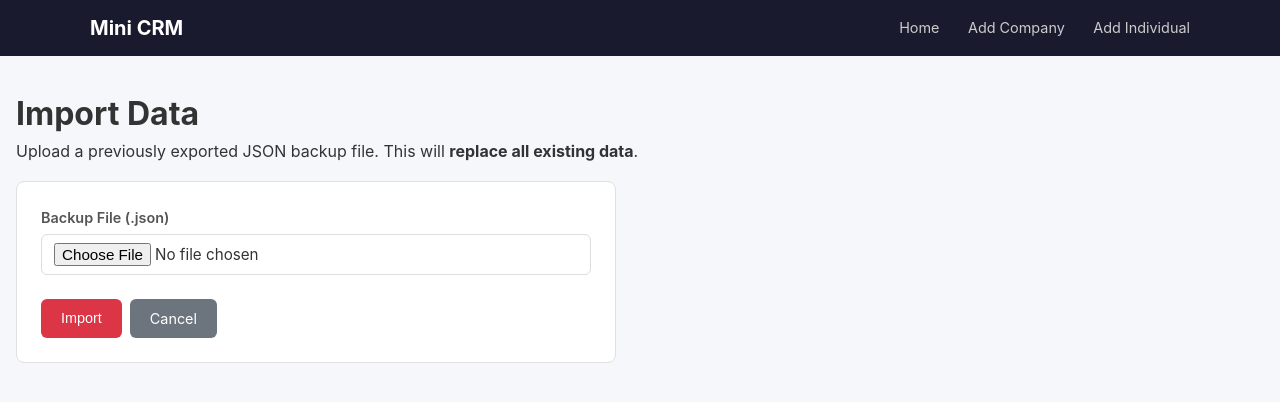
After one commit to jeremymanne/mini-crm, a Flask app: page /import in a window 1280 px wide. The commit adds this page. Shown: the top 402 px of the page. Run offline with Flask 3, Linux system fonts and the light colour scheme; some libraries are stand-ins or nearby versions.

Commit message:
Add data export/import functionality

```diff
--- a/app.py
+++ b/app.py
@@ -1,7 +1,9 @@
 import os
+import json
 import sqlite3
+from datetime import datetime
 from functools import wraps
-from flask import Flask, render_template, request, redirect, url_for, flash, g, session
+from flask import Flask, render_template, request, redirect, url_for, flash, g, session, jsonify, Response
 
 app = Flask(__name__)
 app.secret_key = os.environ.get('SECRET_KEY', 'dev-secret-change-me-in-production')
@@ -552,5 +554,87 @@ def get_follow_ups_for_entity(entity_type, entity_id):
     return result
 
 
+# --- Export / Import ---
+
+def serialize_row(row):
+    """Convert a database row to a JSON-safe dict."""
+    d = dict(row)
+    for k, v in d.items():
+        if isinstance(v, datetime):
+            d[k] = v.isoformat()
+    return d
+
+
+@app.route('/export')
+@login_required
+def export_data():
+    tables = ['companies', 'individuals', 'relationships', 'notes',
+              'follow_ups', 'follow_up_links', 'follow_up_comments']
+    data = {}
+    for table in tables:
+        rows = query_db(f'SELECT * FROM {table}')
+        data[table] = [serialize_row(r) for r in rows]
+    output = json.dumps(data, indent=2, default=str)
+    return Response(
+        output,
+        mimetype='application/json',
+        headers={'Content-Disposition': 'attachment;filename=mini-crm-backup.json'}
+    )
+
+
+@app.route('/import', methods=['GET', 'POST'])
+@login_required
+def import_data():
+    if request.method == 'POST':
+        file = request.files.get('file')
+        if not file:
+            flash('No file selected.', 'error')
+            return redirect(url_for('import_data'))
+        try:
+            data = json.load(file)
+        except json.JSONDecodeError:
+            flash('Invalid JSON file.', 'error')
+            return redirect(url_for('import_data'))
+
+        # Clear existing data in reverse dependency order
+        for table in ['follow_up_comments', 'follow_up_links', 'follow_ups',
+                      'notes', 'relationships', 'individuals', 'companies']:
+            query_db(f'DELETE FROM {table}')
+
+        # Insert data
+        for c in data.get('companies', []):
+            query_db('INSERT INTO companies (id, name, website, type, linkedin_url, location, created_at) VALUES (?, ?, ?, ?, ?, ?, ?)',
+                     (c['id'], c['name'], c.get('website'), c.get('type'), c.get('linkedin_url'), c.get('location'), c.get('created_at')))
+        for i in data.get('individuals', []):
+            query_db('INSERT INTO individuals (id, name, title, email, phone, linkedin_url, location, created_at) VALUES (?, ?, ?, ?, ?, ?, ?, ?)',
+                     (i['id'], i['name'], i.get('title'), i.get('email'), i.get('phone'), i.get('linkedin_url'), i.get('location'), i.get('created_at')))
+        for r in data.get('relationships', []):
+            query_db('INSERT INTO relationships (id, from_type, from_id, to_type, to_id, relationship_type, created_at) VALUES (?, ?, ?, ?, ?, ?, ?)',
+                     (r['id'], r['from_type'], r['from_id'], r['to_type'], r['to_id'], r['relationship_type'], r.get('created_at')))
+        for n in data.get('notes', []):
+            query_db('INSERT INTO notes (id, entity_type, entity_id, note_text, created_at) VALUES (?, ?, ?, ?, ?)',
+                     (n['id'], n['entity_type'], n['entity_id'], n['note_text'], n.get('created_at')))
+        for fu in data.get('follow_ups', []):
+            query_db('INSERT INTO follow_ups (id, title, body, created_at) VALUES (?, ?, ?, ?)',
+                     (fu['id'], fu['title'], fu.get('body'), fu.get('created_at')))
+        for fl in data.get('follow_up_links', []):
+            query_db('INSERT INTO follow_up_links (id, follow_up_id, entity_type, entity_id) VALUES (?, ?, ?, ?)',
+                     (fl['id'], fl['follow_up_id'], fl['entity_type'], fl['entity_id']))
+        for fc in data.get('follow_up_comments', []):
+            query_db('INSERT INTO follow_up_comments (id, follow_up_id, comment_text, created_at) VALUES (?, ?, ?, ?)',
+                     (fc['id'], fc['follow_up_id'], fc['comment_text'], fc.get('created_at')))
+
+        # Reset sequences for PostgreSQL
+        if USE_POSTGRES:
+            for table in ['companies', 'individuals', 'relationships', 'notes',
+                          'follow_ups', 'follow_up_links', 'follow_up_comments']:
+                query_db(f"SELECT setval(pg_get_serial_sequence('{table}', 'id'), COALESCE((SELECT MAX(id) FROM {table}), 0) + 1, false)")
+
+        commit_db()
+        flash('Data imported successfully.', 'success')
+        return redirect(url_for('index'))
+    return render_template('import.html')
+
+
 if __name__ == '__main__':
     app.run(debug=True)
--- a/templates/base.html
+++ b/templates/base.html
@@ -15,6 +15,8 @@
                 <a href="{{ url_for('add_company') }}">Add Company</a>
                 <a href="{{ url_for('add_individual') }}">Add Individual</a>
                 {% if session.get('logged_in') %}
+                <a href="{{ url_for('export_data') }}">Export</a>
+                <a href="{{ url_for('import_data') }}">Import</a>
                 <a href="{{ url_for('logout') }}">Logout</a>
                 {% endif %}
             </div>
--- /dev/null
+++ b/templates/import.html
@@ -0,0 +1,16 @@
+{% extends "base.html" %}
+{% block title %}Import Data - Mini CRM{% endblock %}
+{% block content %}
+<h1>Import Data</h1>
+<p>Upload a previously exported JSON backup file. This will <strong>replace all existing data</strong>.</p>
+<form method="post" enctype="multipart/form-data" class="entity-form" style="margin-top:1rem">
+    <div class="form-group">
+        <label for="file">Backup File (.json)</label>
+        <input type="file" id="file" name="file" accept=".json" required>
+    </div>
+    <div class="form-actions">
+        <button type="submit" class="btn btn-danger" onclick="return confirm('This will replace ALL existing data. Continue?')">Import</button>
+        <a href="{{ url_for('index') }}" class="btn btn-secondary">Cancel</a>
+    </div>
+</form>
+{% endblock %}
```
